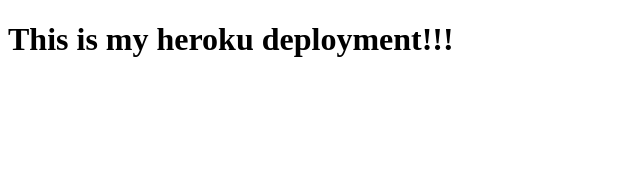
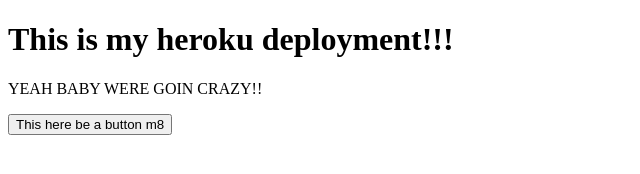
Before and after one commit to RodneyAThompson/depoloyment-demo, a website: page index.html in a window 1280 px wide. Shown: the whole page, without its empty margins (0-640 px from the left). Drawn offline with Linux system fonts and the light colour scheme.

Commit message:
we do this

```diff
--- a/index.html
+++ b/index.html
@@ -8,5 +8,9 @@
 </head>
 <body>
   <h1>This is my heroku deployment!!!</h1>
+
+  <p>YEAH BABY WERE GOIN CRAZY!!</p>
+
+  <button>This here be a button m8</button>
 </body>
 </html>
```
